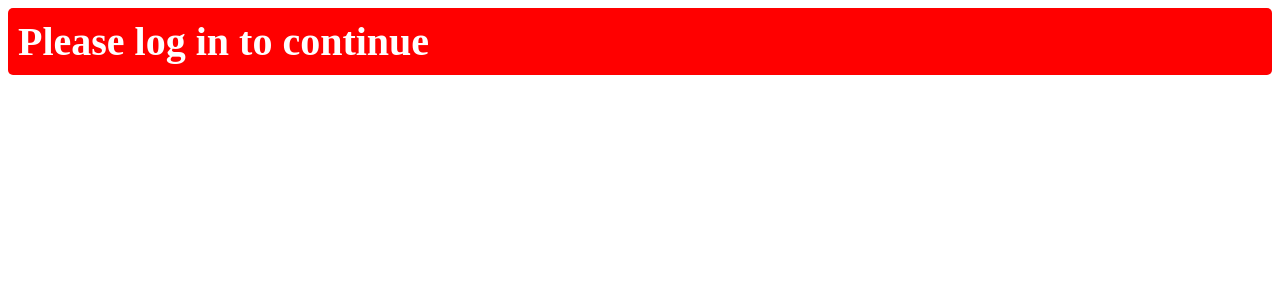
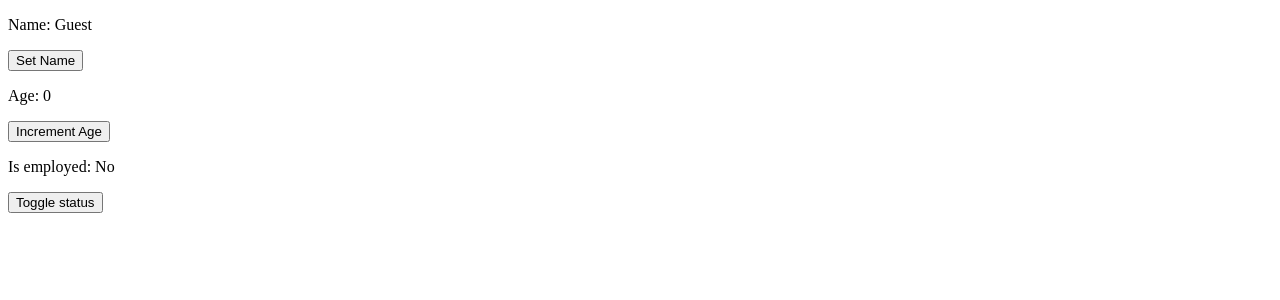
Before and after one commit to ovite15/Intro_to_React, a React (Vite) app: page / in a window 1280 px wide. Shown: the top 300 px of the page. Built offline with nearby package versions, Linux system fonts and the light colour scheme.

Commit message:
Learn(React): Usestate() hook

```diff
--- a/src/App.jsx
+++ b/src/App.jsx
@@ -1,12 +1,9 @@
-import Card from "./Card";
-import Button from "./Button/Button";
-import Student from "./Student";
-import UserGreeting from "./UserGreeting";
+import Mycomponent from "./Mycomponent";
 
 function App() {
   return(
     <>
-      <UserGreeting isLoggedIn={false} username="IT"></UserGreeting>
+      <Mycomponent></Mycomponent>
 
     </>
   );
--- /dev/null
+++ b/src/Mycomponent.jsx
@@ -0,0 +1,44 @@
+// React hook = Special function that allows functional components
+//             to use React features without writting class components (React v16.8)
+//             (useState, useEffect, useContext, useReducer, useCallback, and more...)
+
+import React, { useState } from "react";
+
+// useState() = A React hook that allows the creation of a stateful variable
+//             And a setter function to update its value in the Virtual Dom.
+//             [name, setName]
+
+
+function Mycomponent(){
+    const [name, setName] = useState("Guest")
+    const [age, setAge] = useState(0)
+    const [isEmployed, setIsEmployed] = useState(false)
+
+    const updateName = () => {
+        setName("IT");
+    }
+
+    const incrementAge = () =>{
+        setAge(age+1);
+    }
+
+    const toggleEmployedStatus = () => {
+        setIsEmployed(!isEmployed);
+    }
+
+    return(
+        <div>
+            <p>Name: {name}</p>
+            <button onClick={updateName}>Set Name</button>
+
+            <p>Age: {age}</p>
+            <button onClick={incrementAge}>Increment Age</button>
+
+            <p>Is employed: {isEmployed ? "Yes": "No"}</p>
+            <button onClick={toggleEmployedStatus}>Toggle status</button>
+        </div>
+    );
+
+}
+
+export default Mycomponent
```
